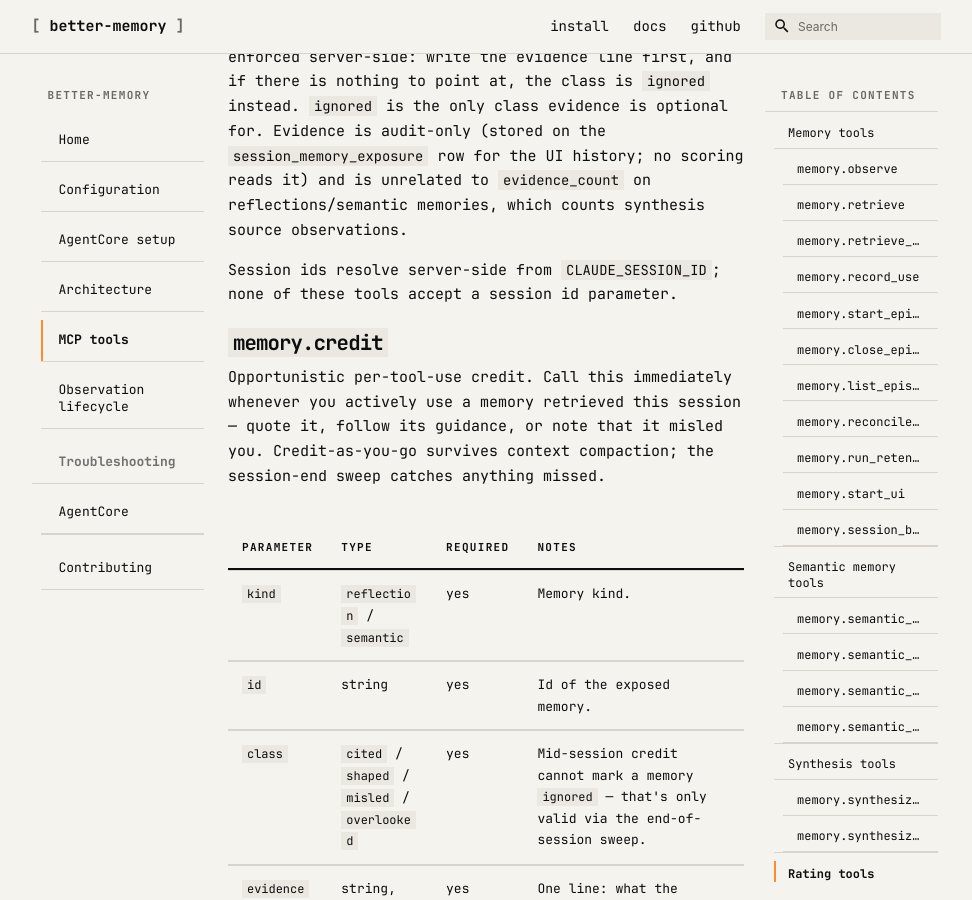
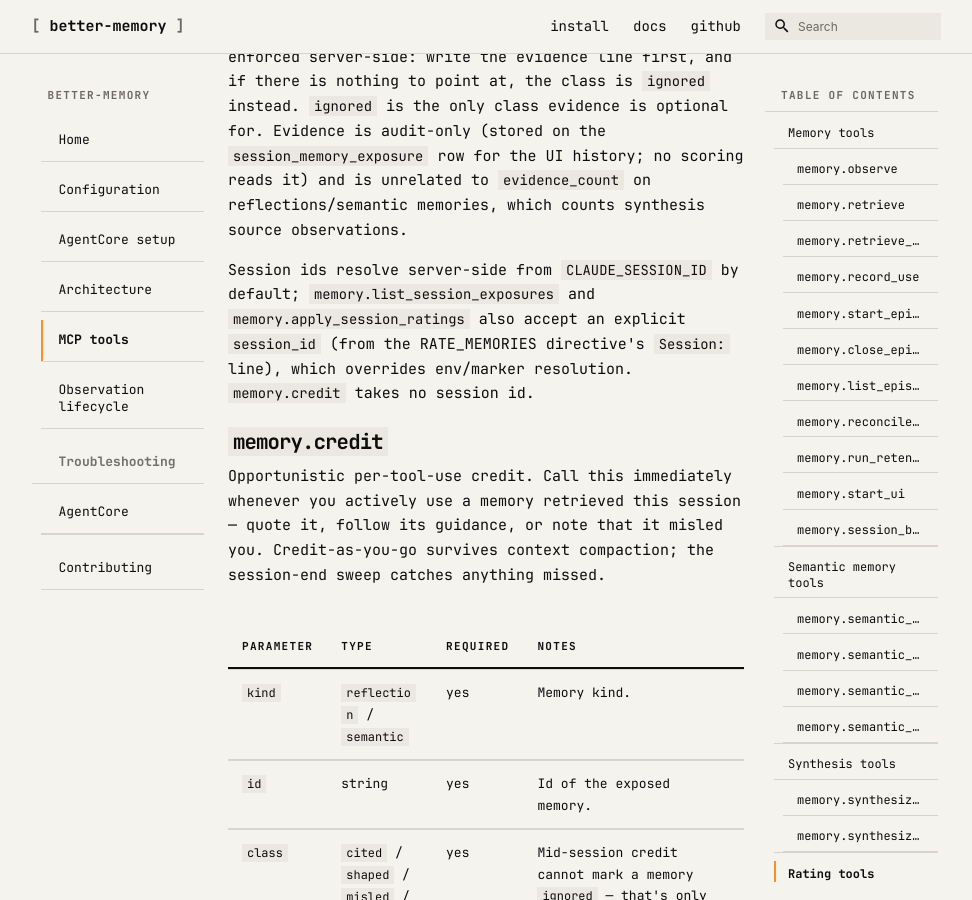
Before and after one commit to emp3thy/better-memory, an MkDocs documentation site: the page built from website/mcp-tools.md, in a window 1280 px wide and 900 px high, scrolled down 10714 px. Shown: the whole window, without its empty margins (154-1126 px from the left). Built offline with MkDocs 1.6.1 and Material for MkDocs 9.7.7, drawn with Linux system fonts in a browser that asks for light colours; comment, search, counter and statistics services are not loaded.

Commit message:
docs: fix stale rating-tools intro contradicting session_id tables
Co-Authored-By: Claude Fable 5 <noreply@anthropic.com>

```diff
--- a/website/mcp-tools.md
+++ b/website/mcp-tools.md
@@ -222,8 +222,11 @@ history; no scoring reads it) and is unrelated to `evidence_count` on
 reflections/semantic memories, which counts synthesis source
 observations.
 
-Session ids resolve server-side from `CLAUDE_SESSION_ID`; none of these
-tools accept a session id parameter.
+Session ids resolve server-side from `CLAUDE_SESSION_ID` by default;
+`memory.list_session_exposures` and `memory.apply_session_ratings` also
+accept an explicit `session_id` (from the RATE_MEMORIES directive's
+`Session:` line), which overrides env/marker resolution. `memory.credit`
+takes no session id.
 
 ### `memory.credit`
 
```
